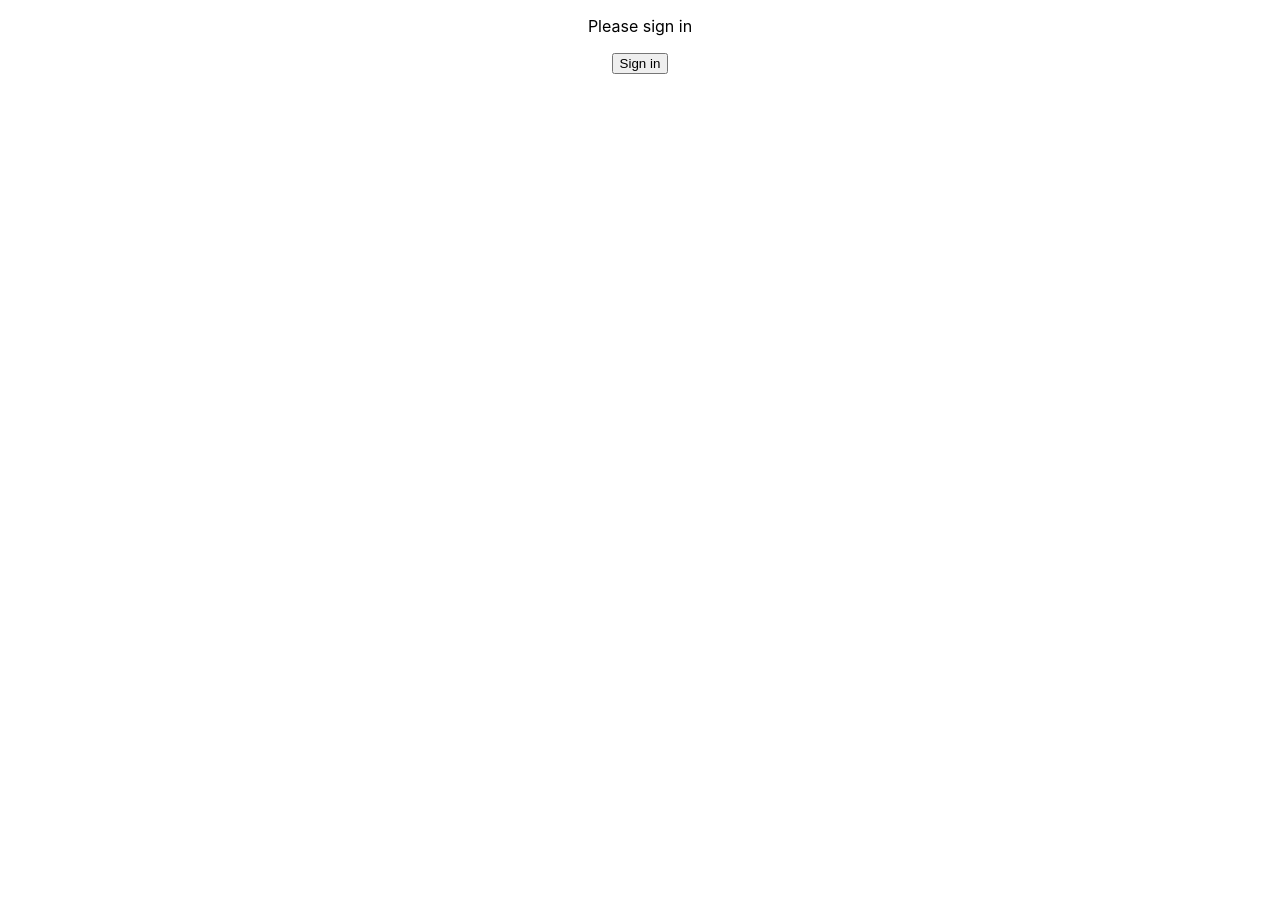
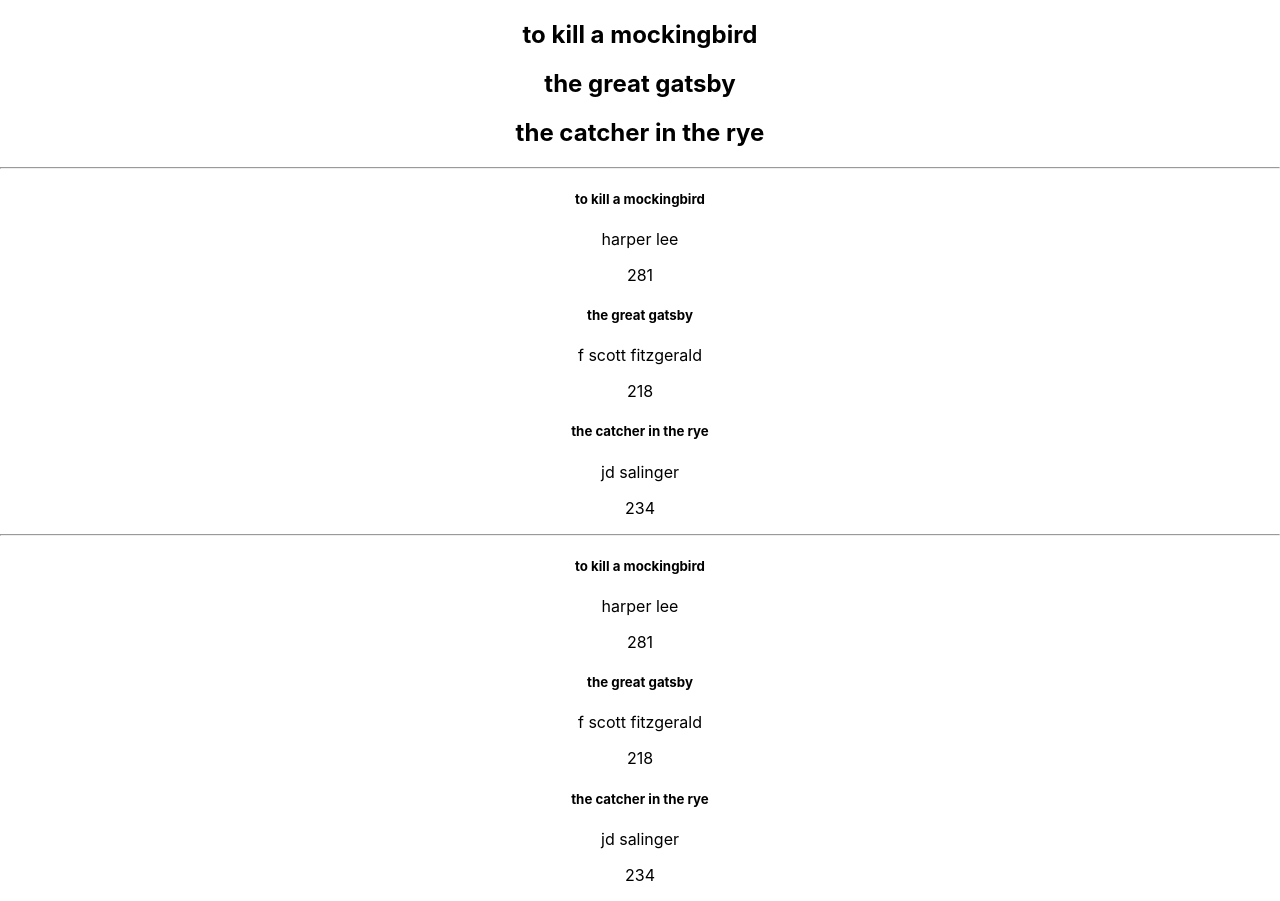
Before and after one commit to brindle5/first_react_app, a React (Create React App) app in the folder my-app/: page / in a window 1280 px wide. Before the commit the page ends 800 px from the top, so only its background shows below. Built offline with nearby package versions, Linux system fonts and the light colour scheme.

Commit message:
Render lists in react

```diff
--- a/my-app/src/App.js
+++ b/my-app/src/App.js
@@ -11,12 +11,13 @@
 import NestingComponents from './components/NestingComponents';
 import MethodsAsPropsChild from './components/MethodsAsPropsChild';
 import MethodsAsPropsParent from './components/MethodsAsPropsParent';
+import RenderingLists from './components/RenderingLists';
 
 
 
 function App() {
   return (<div className="App">
-       <MethodsAsPropsParent />
+       <RenderingLists />
     </div>
   );
 }
--- /dev/null
+++ b/my-app/src/components/Book.js
@@ -0,0 +1,15 @@
+import React from 'react'
+
+function Book(props) {
+    const book = props.book
+    return (
+        <div>
+            <h5>{book.title}</h5>
+            <p>{book.author}</p>
+            <p>{book.pages}</p>
+        </div>
+
+    )
+}
+
+export default Book
--- /dev/null
+++ b/my-app/src/components/RenderingLists.js
@@ -0,0 +1,60 @@
+import React from 'react'
+import Book from './Book'
+
+function RenderingLists() {
+    const bookList = [
+        'to kill a mockingbird',
+        'the great gatsby',
+        'the catcher in the rye',
+    ]
+
+    const books = [
+        {
+            title: 'to kill a mockingbird',
+            author: 'harper lee',
+            pages: 281,
+        },
+        {
+            title: 'the great gatsby',
+            author: 'f scott fitzgerald',
+            pages: 218,
+        },
+        {
+            title: 'the catcher in the rye',
+            author: 'jd salinger',
+            pages: 234,
+        },
+    ]
+
+
+  return (
+    <div>{bookList.map(book => {
+        return <h2>{book}</h2>
+    })}
+    <hr />
+
+
+    {
+          books.map(book => {
+              return (
+                <div>
+                <h5>{book.title}</h5>
+                <p>{book.author}</p>
+                <p>{book.pages}</p>
+            </div>
+                )
+            })
+
+        }
+    <hr />
+    {
+        books.map(book => {
+            return <Book book={book} />
+        })}
+
+
+    </div>
+  )
+}
+
+export default RenderingLists
```
